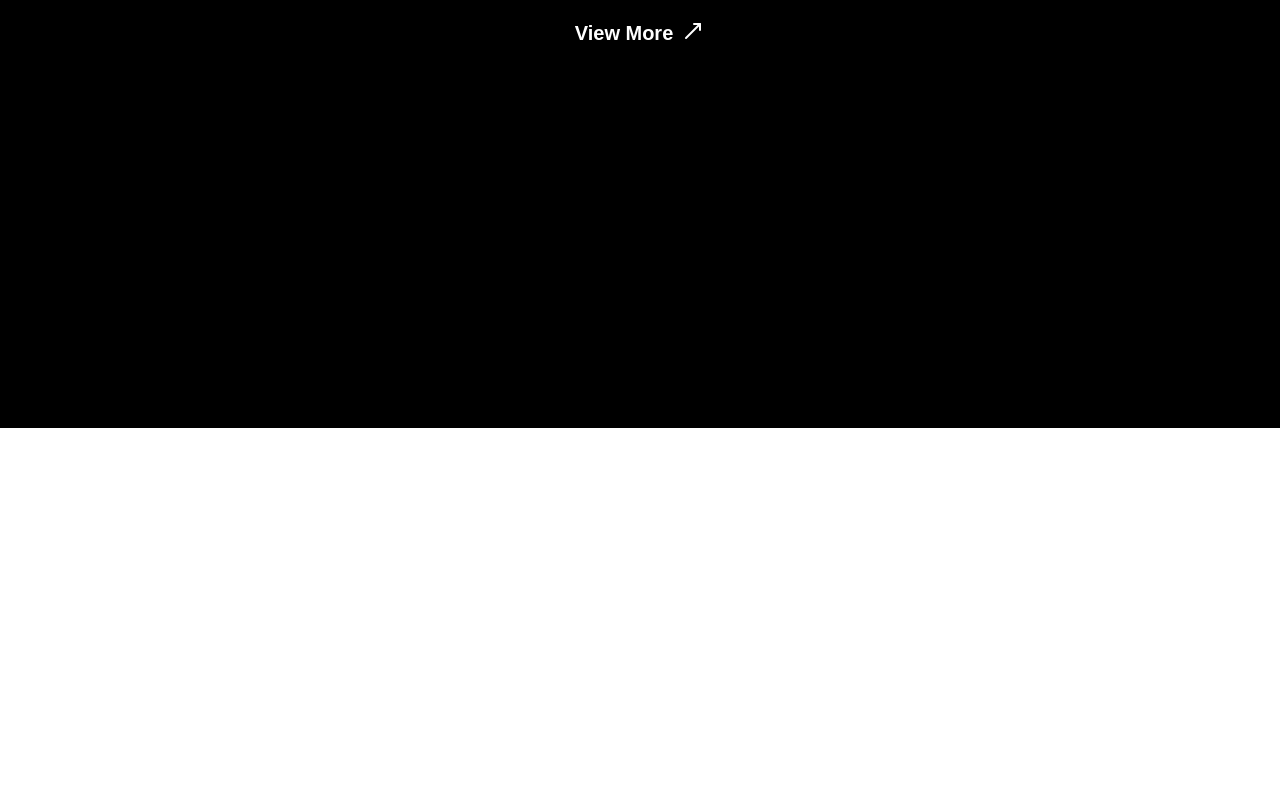
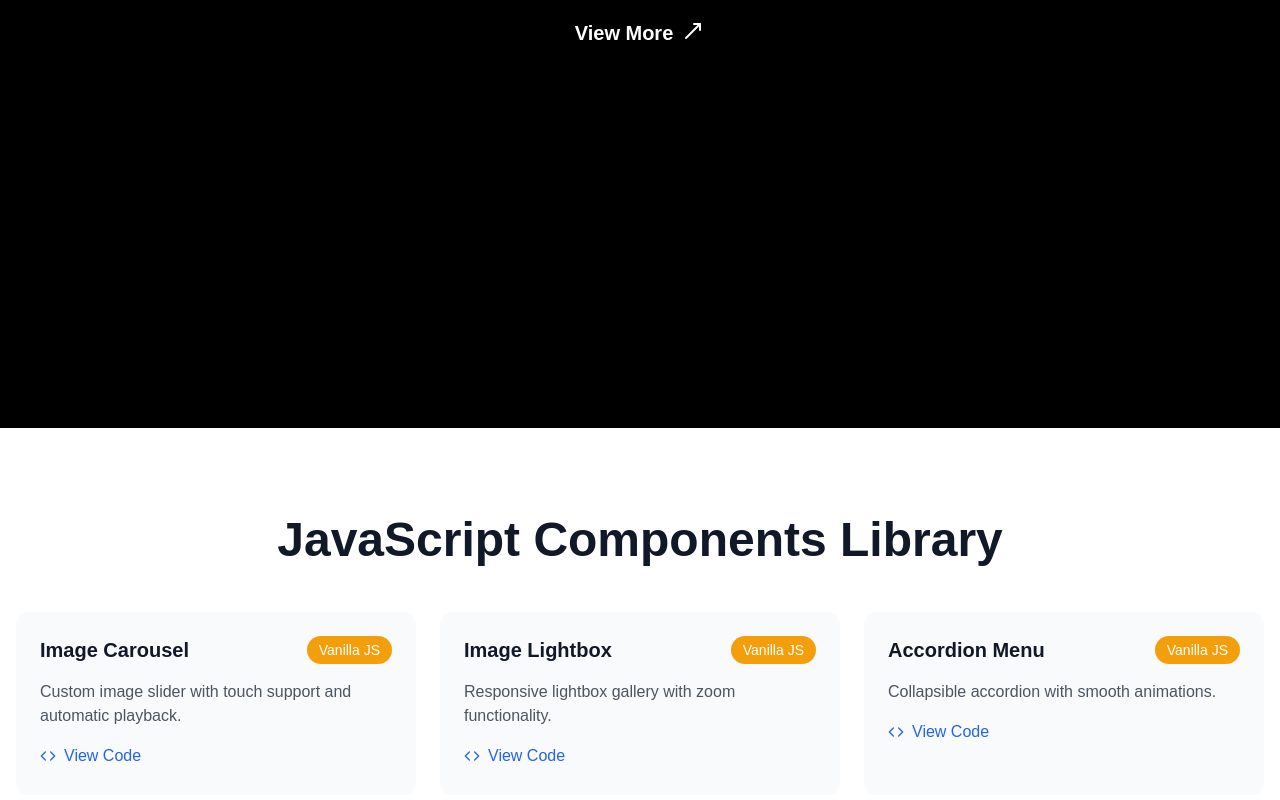
Before and after one commit to radhika757/machine-coding, a Next.js app: page / in a window 1280 px wide. Shown: the part 1300-2100 px from the top of the page. Before the commit the page ends 1728 px from the top, so only its background shows below. Built offline with nearby package versions, Linux system fonts and the light colour scheme.

Commit message:
JS modules

```diff
--- /dev/null
+++ b/app/_components/layouts/JsModule.tsx
@@ -0,0 +1,56 @@
+import { Code } from "lucide-react"
+
+const components = [
+    {
+        id: 1,
+        title: "Image Carousel",
+        description: "Custom image slider with touch support and automatic playback.",
+        tag: {
+            text: "Vanilla JS",
+            color: "yellow" as const,
+        },
+    },
+    {
+        id: 2,
+        title: "Image Lightbox",
+        description: "Responsive lightbox gallery with zoom functionality.",
+        tag: {
+            text: "Vanilla JS",
+            color: "yellow" as const,
+        },
+    },
+    {
+        id: 3,
+        title: "Accordion Menu",
+        description: "Collapsible accordion with smooth animations.",
+        tag: {
+            text: "Vanilla JS",
+            color: "yellow" as const,
+        },
+    },
+]
+
+export default function JsModule() {
+    return (
+        <div className="min-h-screen bg-white py-16 px-4">
+            <div className="max-w-7xl mx-auto space-y-12">
+                <h1 className="text-4xl md:text-5xl font-bold text-center text-gray-900">JavaScript Components Library</h1>
+                <div className="grid grid-cols-1 md:grid-cols-2 lg:grid-cols-3 gap-6">
+                    {components.map((component) => (
+                        <div key={component.id} className="bg-gray-50 rounded-xl p-6 space-y-4 hover:bg-gray-100 transition-colors">
+                            <div className="flex items-center justify-between">
+                                <h2 className="text-xl font-semibold text-gray-900">{component.title}</h2>
+                                <span className="px-3 py-1 text-sm text-white rounded-full bg-amber-500">{component.tag.text}</span>
+                            </div>
+                            <p className="text-gray-600">{component.description}</p>
+                            <a href="#" className="inline-flex items-center text-blue-600 hover:text-blue-700 transition-colors">
+                                <Code className="w-4 h-4 mr-2" />
+                                View Code
+                            </a>
+                        </div>
+                    ))}
+                </div>
+            </div>
+        </div>
+    )
+}
--- a/app/page.tsx
+++ b/app/page.tsx
@@ -1,3 +1,4 @@
+import JsModule from "./_components/layouts/JsModule"
 import ReactModule from "./_components/layouts/ReactModule"
 
 export default function Home() {
@@ -48,10 +49,12 @@ function Button() {
           </div>
         </div>
       </div>
-    <div className="mt-16">
-    <ReactModule />
-    </div>
-
+      <div className="mt-16">
+        <ReactModule />
+      </div>
+      <div className="mt-6">
+        <JsModule />
+      </div>
     </>
   )
 }
```
